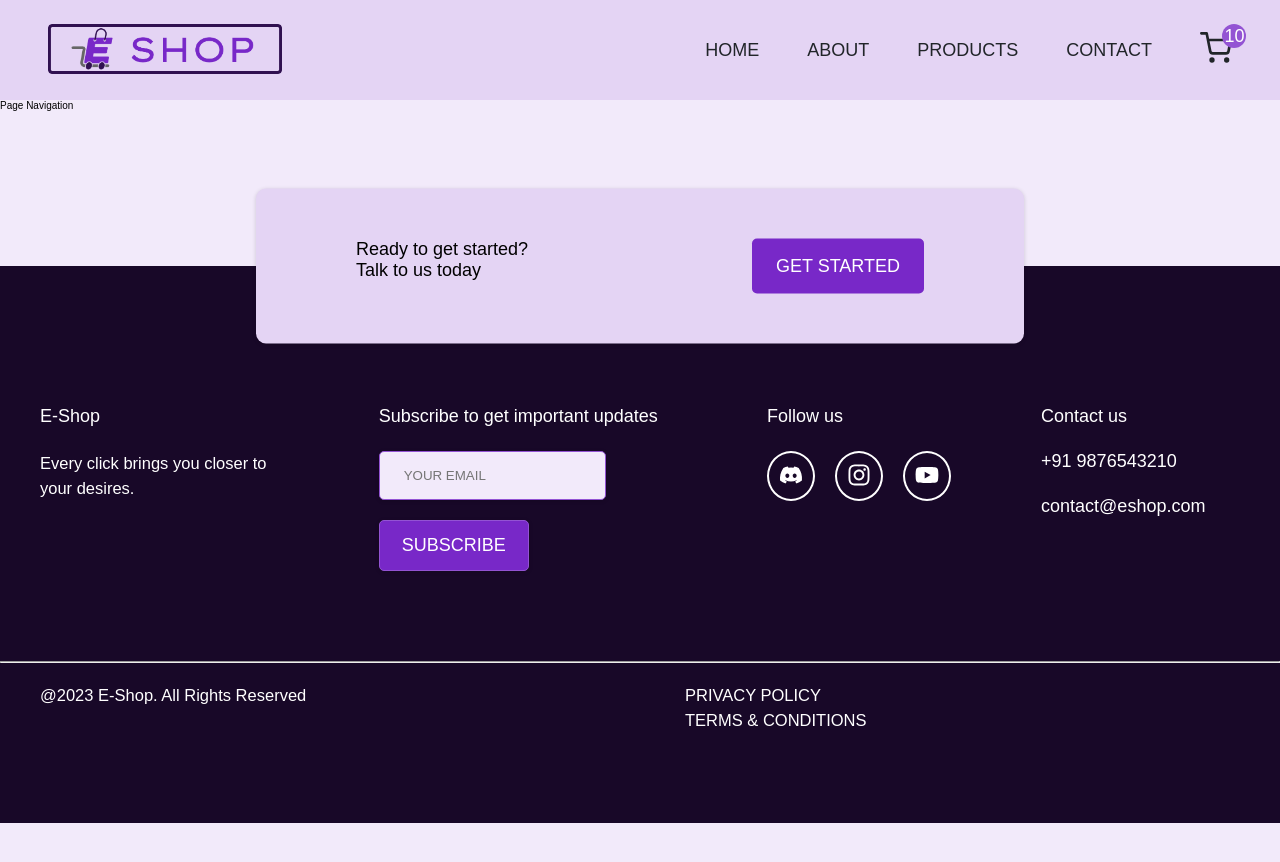
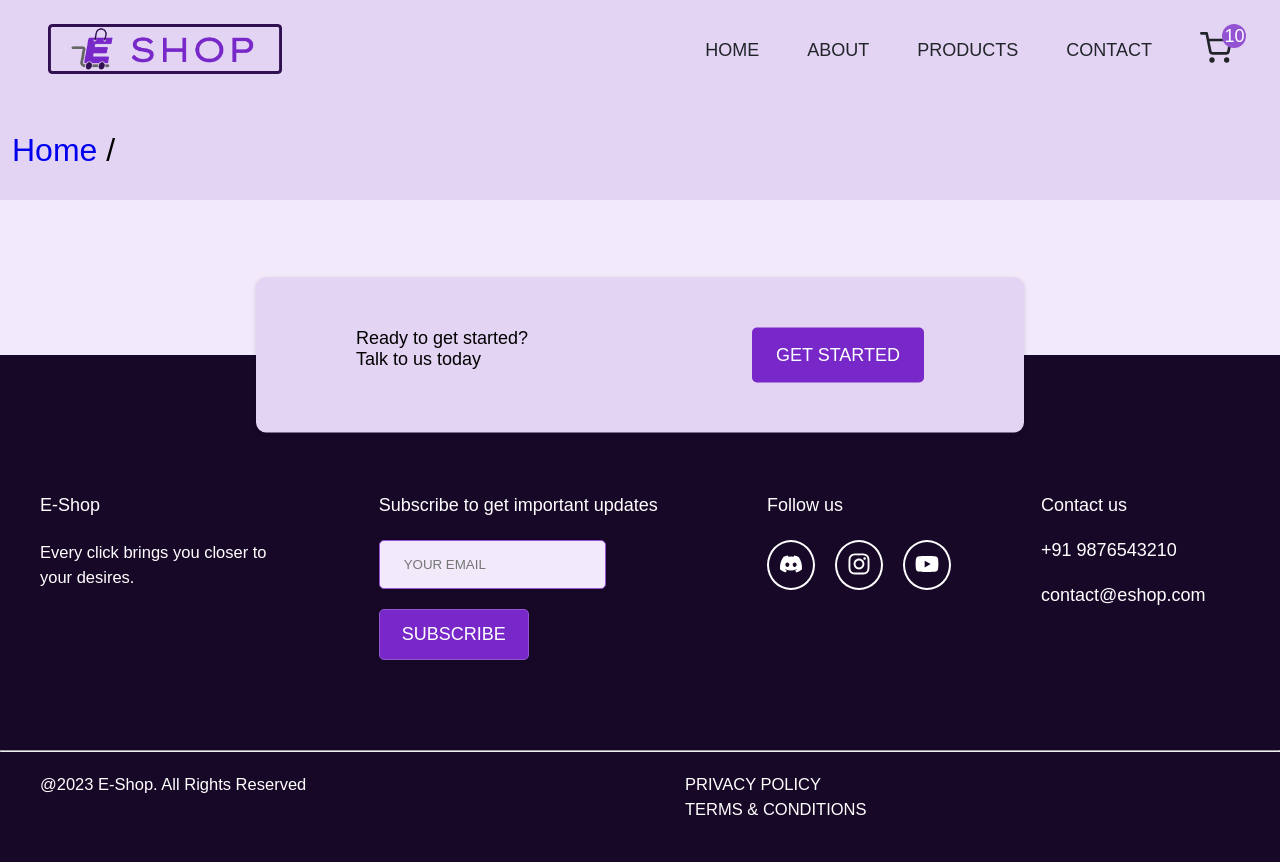
Before and after one commit to Raghav-0311/E-Shop, a React (Vite) app: page /singleproduct/1 in a window 1280 px wide. Shown: the top 862 px of the page. Before the commit the page ends 823 px from the top, so only its background shows below. Built offline with nearby package versions, Linux system fonts and the light colour scheme; no server answers.

Commit message:
Impleamented PageNavigation in Single Product Page ✅

```diff
--- a/src/components/PageNavigation.jsx
+++ b/src/components/PageNavigation.jsx
@@ -1,11 +1,27 @@
-import React from 'react'
+import React from 'react';
+import { NavLink } from 'react-router-dom';
+import styled from 'styled-components';
 
-const PageNavigation = () => {
+const PageNavigation = ({ title }) => {
   return (
-    <div>
-      Page Navigation
-    </div>
+    <Wrapper>
+        <NavLink to="/">Home</NavLink>&nbsp;/&nbsp;{title}
+    </Wrapper>
   )
 }
 
+const Wrapper = styled.section`
+    height: 10rem;
+    background-color: ${({ theme }) => theme.colors.bg};
+    display: flex;
+    justify-content: flex-start;
+    align-items: center;
+    font-size: 3.2rem;
+    padding-left: 1.2rem;
+
+    a {
+        font-size: 3.2rem;
+    }
+`;
+
 export default PageNavigation
--- a/src/pages/SingleProduct.jsx
+++ b/src/pages/SingleProduct.jsx
@@ -20,6 +20,10 @@ const SingleProduct = () => {
   useEffect(() => {
     getSingleProduct(`${API}?_id=${id}`);
   }, []);
+
+  if (isSingleLoading) {
+    return <div className="page_loading">Loading...</div>;
+  }
 
   return (
     <Wrapper>
```
